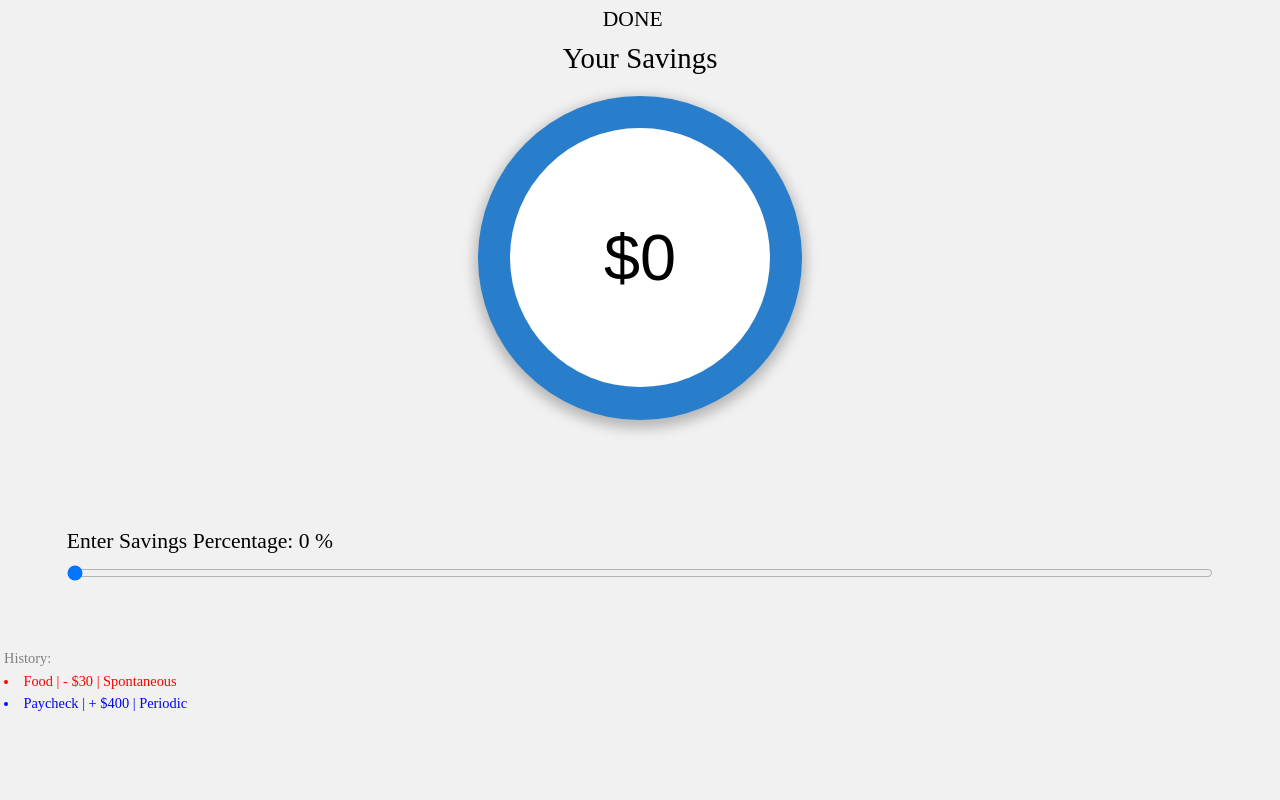
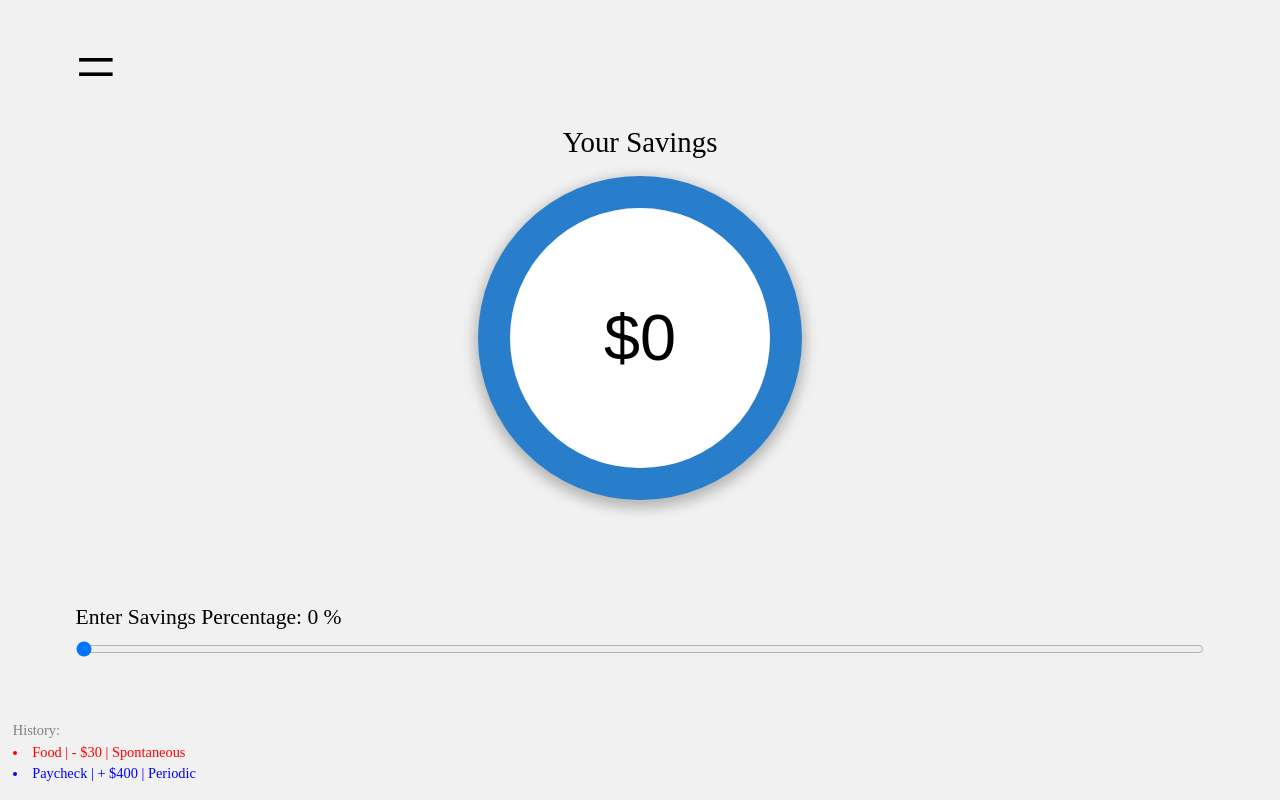
Before and after one commit to argentinoj/budg-it, a React (Create React App) app: page /mp in a window 1280 px wide. Built offline with nearby package versions, Linux system fonts and the light colour scheme.

Commit message:
Finished constant UI

```diff
--- a/src/components/HomePage.css
+++ b/src/components/HomePage.css
@@ -1,4 +1,8 @@
-
+.Menu{
+    font-size: 500%;
+}.Menu:Hover{
+    cursor: pointer;
+}
 #mButton{
     width: 30%;
 }
--- a/src/components/HomePage.js
+++ b/src/components/HomePage.js
@@ -12,6 +12,7 @@ export class HomePage extends Component{
             wallet: ((100-this.current_savings_percent)/100 * this.total_wallet_amount),
             wallet_sign: "+",
             redirect: false,
+            routeToManagement: false,
         });
     }
 
@@ -29,15 +30,23 @@ export class HomePage extends Component{
         this.setState({redirect: true})
     }
 
+    routeToManagement = () => {
+        this.setState({routeToManagement: true})
+    }
+
 
     render(){
         if (this.state.redirect) {
+            return <Redirect push to="/t" />;
+          }
+        if (this.state.routeToManagement) {
             return <Redirect push to="/mp" />;
-          }
+        }
 
         return(
         <div className = "BackGround">
-            <div className = "Head">budge.it</div>
+            <span className = "Menu" onClick = {this.routeToManagement}>=  </span>
+            <span className = "Head">budge.it</span>
             <div className = "Value">{this.state.wallet_sign}${this.state.wallet}</div>
             <div className = "Footer" onClick = {this.placeHolder}>∇</div>
         </div>
--- a/src/components/ManagementPage.css
+++ b/src/components/ManagementPage.css
@@ -1,4 +1,6 @@
-
+.Page{
+    margin: 1%;
+}
 .form-group{
     color: black;
     font-size: 150%;
@@ -19,9 +21,10 @@
     font-family: futura;
 }.doneButton{
     color: black;
-    font-size: 150%;
+    font-size: 500%;
     text-align: left;
     width: 6%;
+    margin-left: 5%;
     font-family: futura;
 }.doneButton:hover{
     cursor: pointer;
--- a/src/components/ManagementPage.js
+++ b/src/components/ManagementPage.js
@@ -41,8 +41,8 @@ export class ManagementPage extends Component{
         }
 
         return(
-        <div>
-            <div className = "doneButton" onClick = {this.route}>DONE</div>
+        <div className = "Page">
+            <div className = "doneButton" onClick = {this.route}>=</div>
             <div className = "yourSavings">Your Savings</div>
             <div>
                 <div class="big">
--- a/src/components/TransactionPage.css
+++ b/src/components/TransactionPage.css
@@ -1,4 +1,4 @@
-div{
+#page{
     padding: 1px;
     /* width: 100%; */
     margin-left: auto;
```
